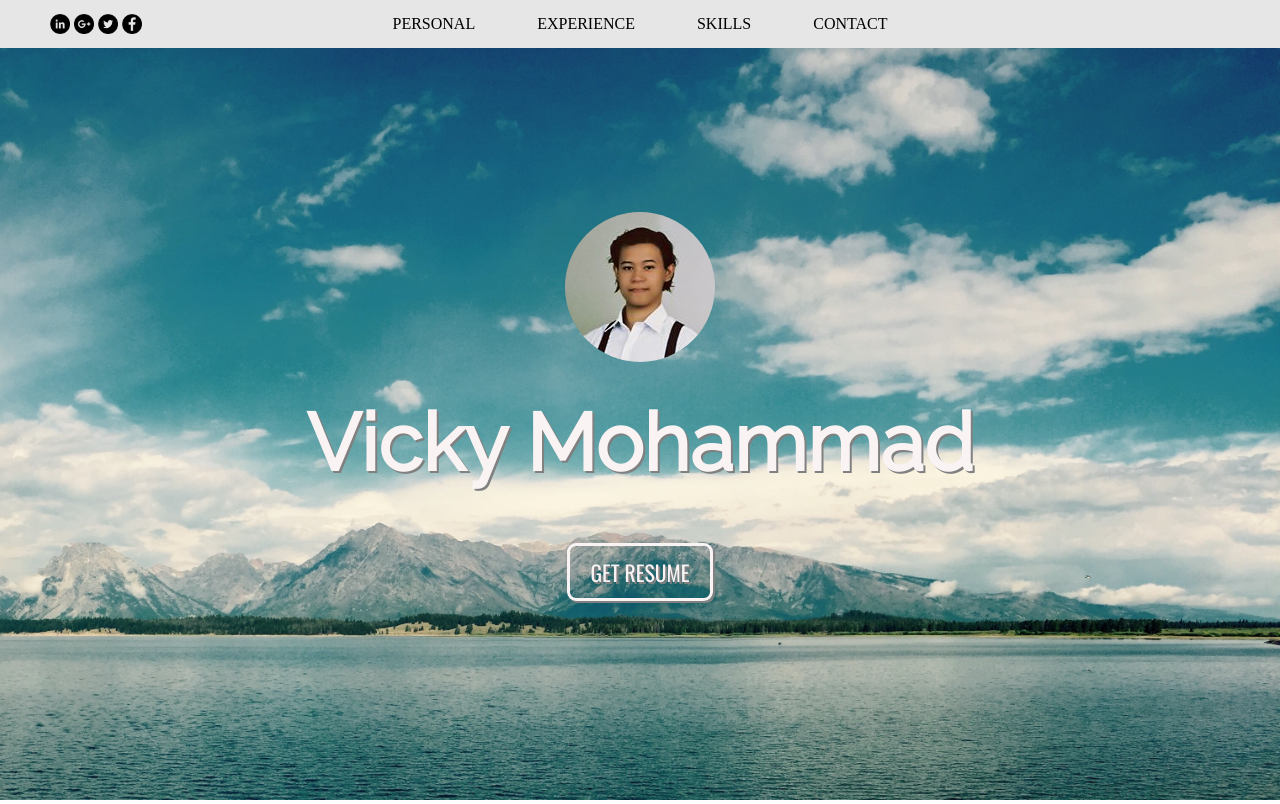
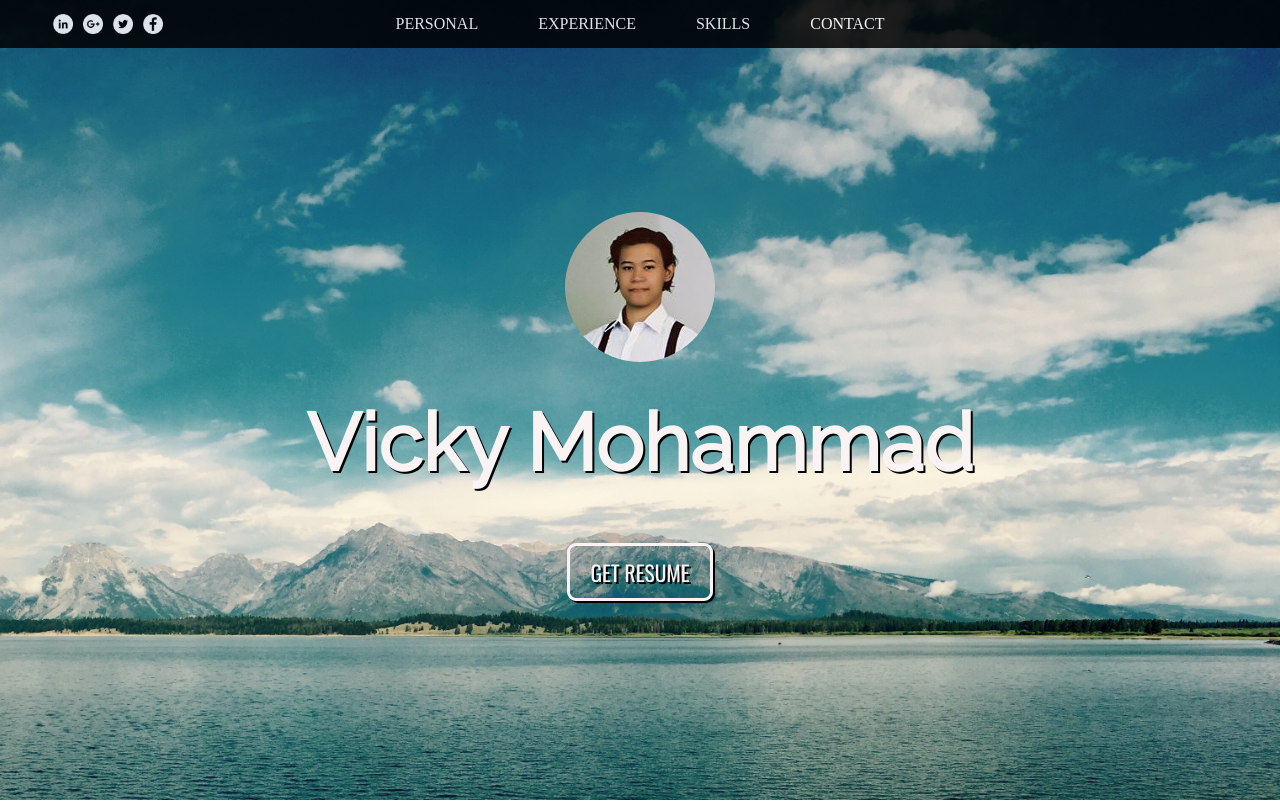
Before and after one commit to vicmoh/vicmoh.github.io, a PHP site: page / in a window 1280 px wide. Shown: the top 804 px of the page. Run offline with PHP 8.4, Linux system fonts and the light colour scheme.

Commit message:
version 5 dark mode theme

```diff
--- a/style.css
+++ b/style.css
@@ -1,3 +1,9 @@
+/*
+Name: Vicky Mohammad
+Date: May 31, 2017
+Readme: This code is an CSS for the layout of my web resume
+*/
+
 /*import*/
 @import url('https://fonts.googleapis.com/css?family=Raleway');
 @import url('https://fonts.googleapis.com/css?family=Oswald');
@@ -11,10 +17,10 @@ html, body{
 }
 /*main index tab bar*/
 .navbar{
-    opacity: 1;
+    opacity: 0.85;
     display: table;
     top: 0;
-    background-color: #e6e6e6;
+    background-color: black;
     width: 100%;
     position: fixed;
     text-align: center;
@@ -25,27 +31,30 @@ html, body{
 /*button page*/
 .navbar a{
     text-transform: uppercase;
-    color: black;
+    color: white;
     text-decoration: none;
     padding-right: 28px;
     padding-left: 28px;
-    border: solid #e6e6e6 1px;
+    /*border: solid #e6e6e6 1px;*/
     border-radius: 7px;
     padding-top: 3px;
     padding-bottom: 3px;
 }
 .navbar a:hover{
-    color: #e6e6e6;
-    background-color: black;
+    color: black;
+    background-color: white;
 }
 /*social icons*/
 .social{
     top: 13.5px;
     position: absolute;
-    z-index: 11;
+    z-index: 12;
     padding-left: 50px;
 }
 .social img{
+    padding-right: 3px;
+    padding-left: 3px;
+    filter: invert(100%);
     height: 20px;
     width: 20px;
 }
@@ -109,7 +118,7 @@ html, body{
     font-family: "Raleway", sans-serif;
     color: #F9F3F4;
     font-size: 500%;
-    text-shadow: 2px 2px grey;
+    text-shadow: 2px 2px black;
 }
 /*avatar for profile pic*/
 .avatar-circle{
@@ -126,14 +135,14 @@ html, body{
     border: solid #F9F3F4 3px;
     text-transform: uppercase;
     text-decoration: none;
-    text-shadow: 2px 2px grey;
-    box-shadow: 2px 2px grey;
+    text-shadow: 2px 2px black;
+    box-shadow: 2px 2px black;
 }
 .btnBackground{
     background-color: white;
 }
 .btn:hover{
-    opacity: 0.75;
+    opacity: 0.55;
 }
 /******************************************/
 /*content and center*/
@@ -229,7 +238,7 @@ html, body{
     z-index: -1;
 }
 .skillsTable div{
-    opacity: 0.75;
+    opacity: 0.85;
     background-color: black;
     border-radius: 20px;
     margin: 1em;
```
Also changed, not shown: index.html (+6 -1 lines).
